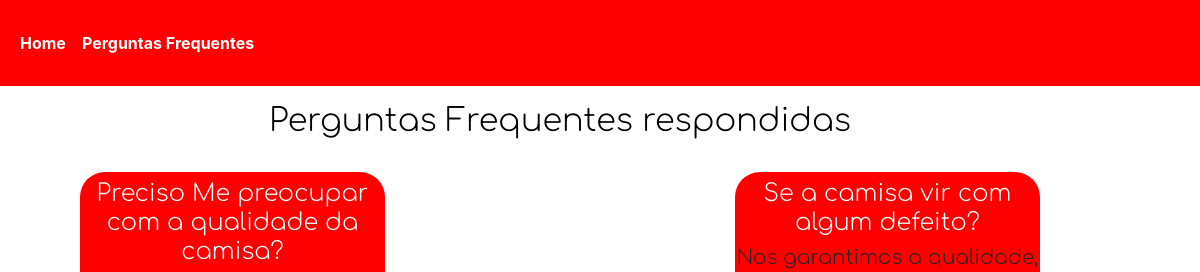
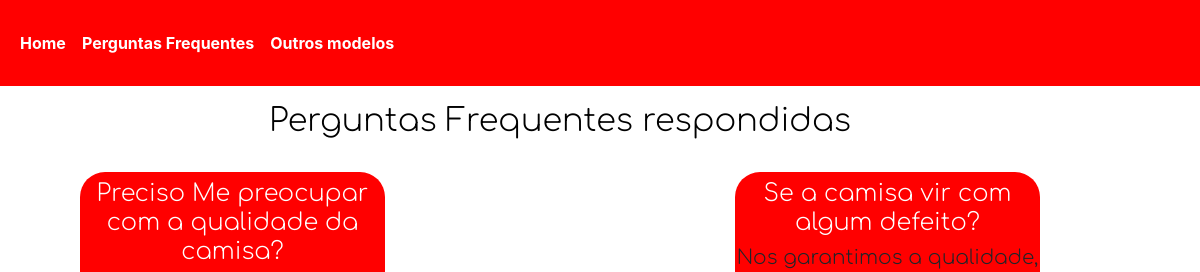
Before and after one commit to jokeshop/CamisaFlamengo2009, a plain HTML site: page paginaperguntas.html in a window 1280 px wide. Shown: the top 272 px of the page, 80-1280 px from the left. Drawn offline with nearby package versions, Linux system fonts and the light colour scheme.

Commit message:
Update paginaperguntas.html

```diff
--- a/paginaperguntas.html
+++ b/paginaperguntas.html
@@ -63,6 +63,9 @@ else{
       </li> -->
       <li class="nav-item">
         <a style="color:white ;"  class="nav-link" href="paginaperguntas.html"><b>Perguntas Frequentes</b></a>
+      </li>
+       <li class="nav-item">
+        <a style="color:white ;"  class="nav-link" href="outrosmodelos.html"><b>Outros modelos</b></a>
       </li>
     </ul>
   </div>
```
